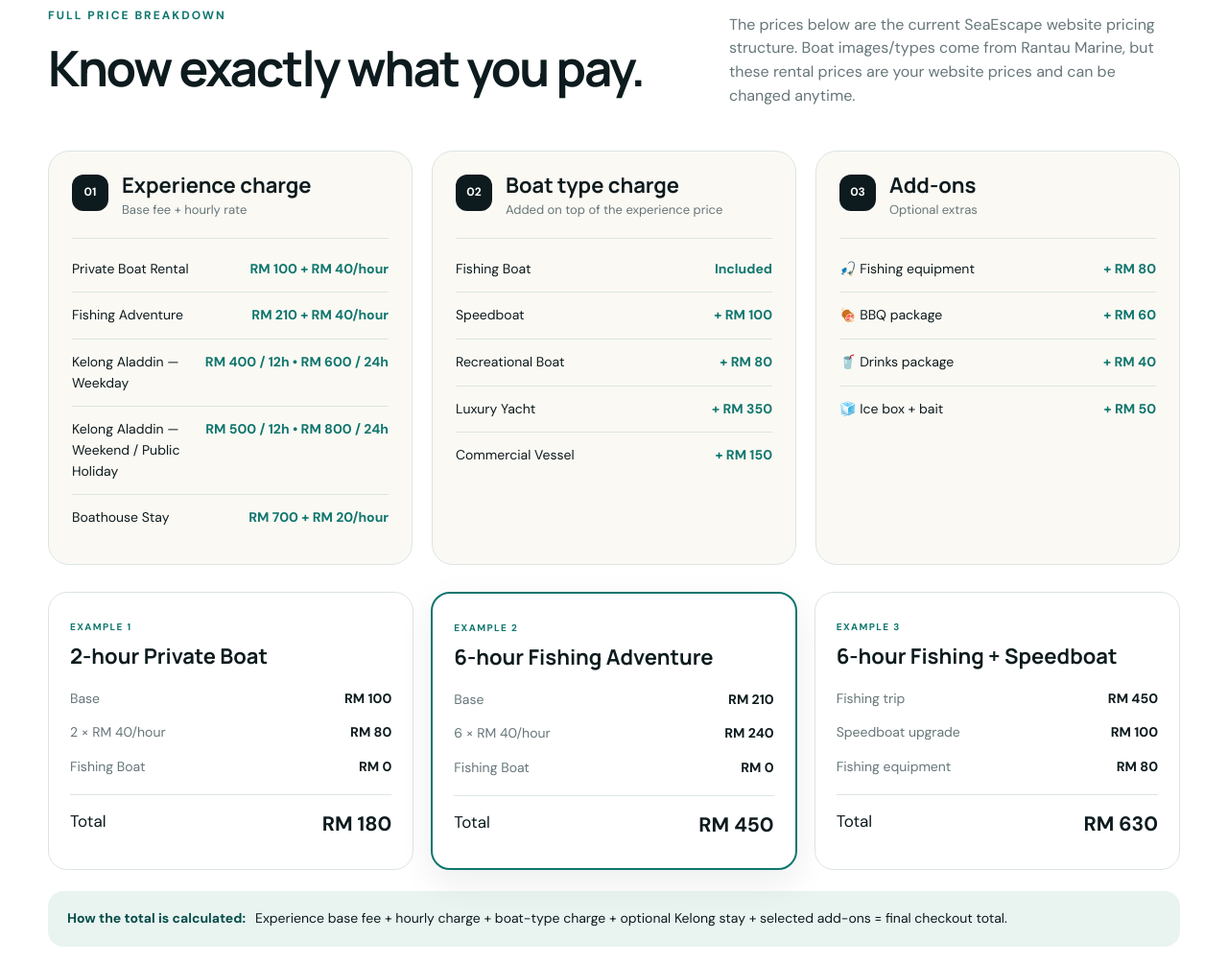
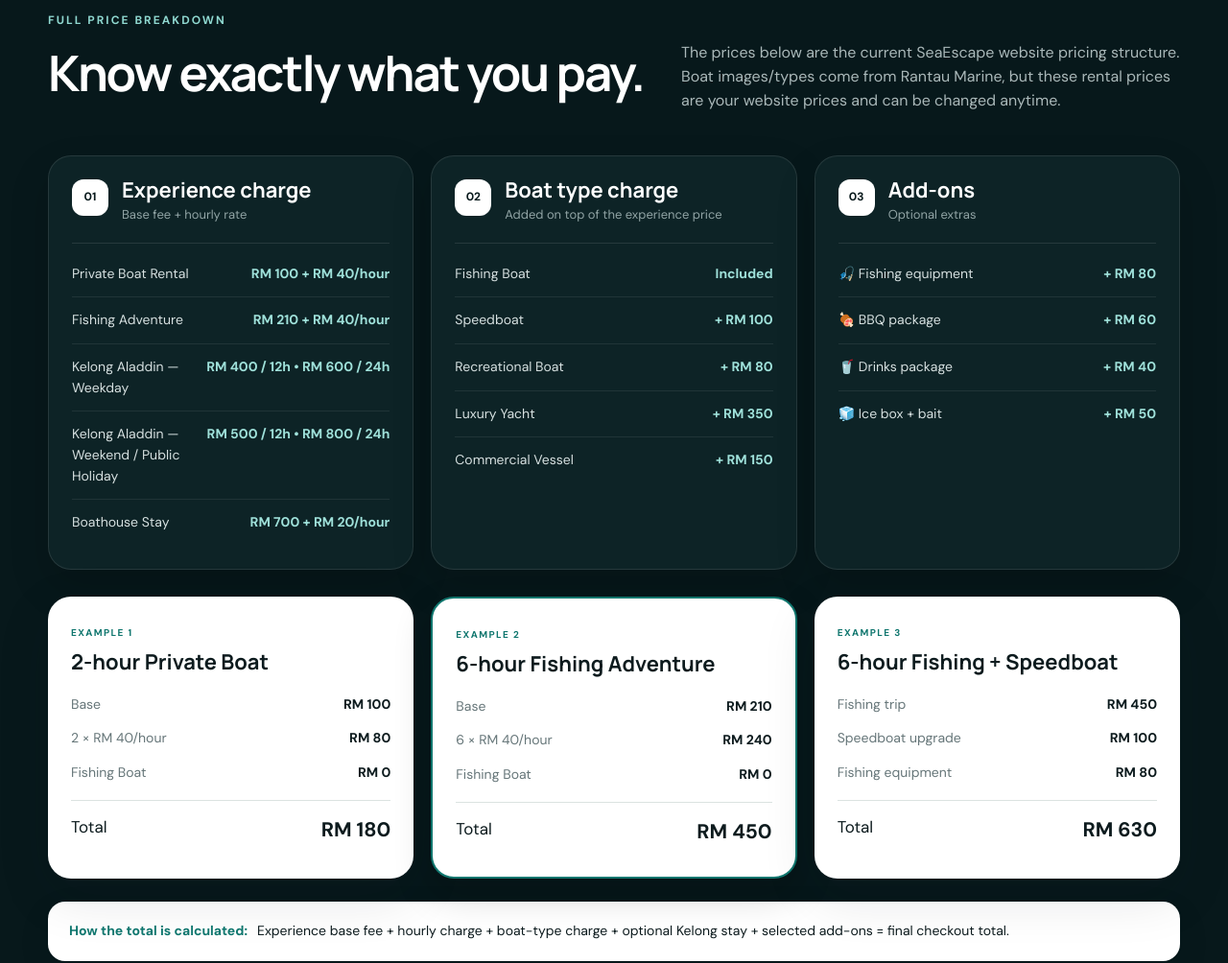
Before and after one commit to CptImtiaz/Ship_Website, a website: page public/index.html in a window 1280 px wide. Shown: the part 7077-8081 px from the top of the page at 96% size. Drawn offline with Linux system fonts and the light colour scheme.

Commit message:
Match pricing section with booking theme

```diff
--- a/public/styles.css
+++ b/public/styles.css
@@ -603,3 +603,110 @@ footer{background:#091417;color:#fff;padding:60px 0 20px}
   .gallery-card:nth-child(1){min-height:310px}
   .boarding-image img{min-height:320px}
 }
+
+/* Pricing section styled to match booking theme */
+.pricing-section{
+  background:#07181b;
+  color:#fff;
+  padding:105px 0;
+}
+.pricing-section .section-head{
+  align-items:end;
+}
+.pricing-section .section-head h2,
+.pricing-section .pricing-block h3,
+.pricing-section .example-card h3{
+  color:#fff;
+}
+.pricing-section .section-head>p{
+  color:#aab8b9;
+  max-width:520px;
+}
+.pricing-section .eyebrow.dark{
+  color:#8fd8d0;
+}
+
+.pricing-layout{
+  display:grid;
+  grid-template-columns:repeat(3,1fr);
+  gap:18px;
+}
+.pricing-block{
+  background:#0d2326;
+  border:1px solid rgba(255,255,255,.10);
+  border-radius:24px;
+  padding:24px;
+  color:#fff;
+  box-shadow:0 18px 42px rgba(0,0,0,.16);
+}
+.pricing-block-head{
+  border-bottom:1px solid rgba(255,255,255,.10);
+}
+.pricing-block-head>span{
+  background:#fff;
+  color:#07181b;
+}
+.pricing-block-head p{
+  color:#91a4a5;
+}
+.price-list>div{
+  border-bottom:1px solid rgba(255,255,255,.08);
+  color:#d6e0e0;
+}
+.price-list strong{
+  color:#9fe1da;
+}
+
+.pricing-examples{
+  display:grid;
+  grid-template-columns:repeat(3,1fr);
+  gap:18px;
+  margin-top:28px;
+}
+.example-card{
+  background:#fff;
+  color:var(--ink);
+  border:0;
+  border-radius:24px;
+  padding:24px;
+  box-shadow:var(--shadow);
+}
+.example-card h3{
+  color:var(--ink)!important;
+}
+.example-card>span{
+  color:var(--teal);
+}
+.example-card>div{
+  color:var(--muted);
+}
+.example-card>div b{
+  color:var(--ink);
+}
+.example-card .example-total{
+  border-top:1px solid #dbe3e1;
+  color:var(--ink);
+}
+.featured-example{
+  border:2px solid var(--teal);
+  box-shadow:0 16px 38px rgba(0,0,0,.20);
+}
+
+.pricing-note{
+  margin-top:24px;
+  background:#fff;
+  color:var(--ink);
+  border-radius:18px;
+  padding:20px 22px;
+  box-shadow:var(--shadow-soft);
+}
+.pricing-note strong{
+  color:var(--teal);
+}
+
+@media(max-width:960px){
+  .pricing-layout,
+  .pricing-examples{
+    grid-template-columns:1fr;
+  }
+}
```
